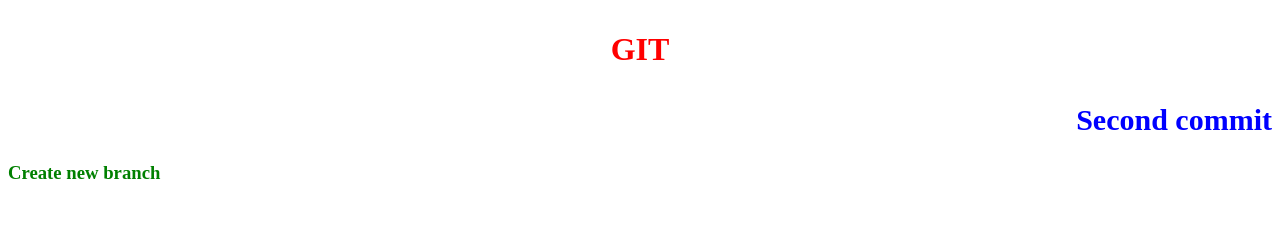
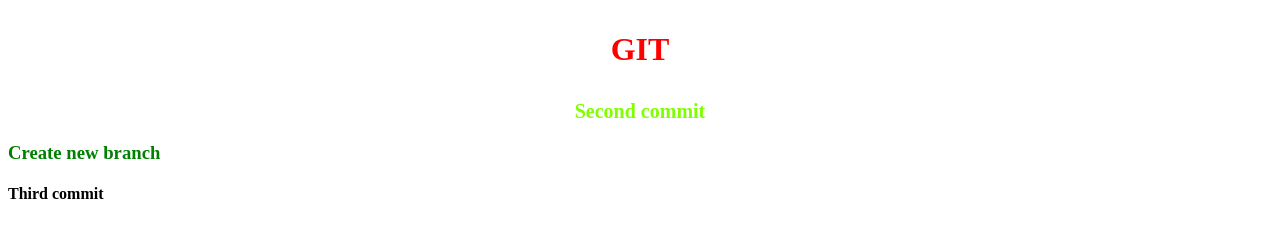
Before and after one commit to Yevhen333/Test, a plain HTML site: page index.html in a window 1280 px wide. Drawn offline with Linux system fonts and the light colour scheme.

Commit message:
create tag h4

```diff
--- a/index.html
+++ b/index.html
@@ -11,5 +11,6 @@
  <h1>GIT</h1>
  <h2>Second commit</h2>
  <h3>Create new branch</h3>
+ <h4>Third commit</h4>
 </body>
 </html>
--- a/main.css
+++ b/main.css
@@ -14,3 +14,8 @@ h2{
 h3{
  color: green;
 }
+h2{
+ text-align: center;
+ font-size: 20px;
+ color: chartreuse;
+}
```
